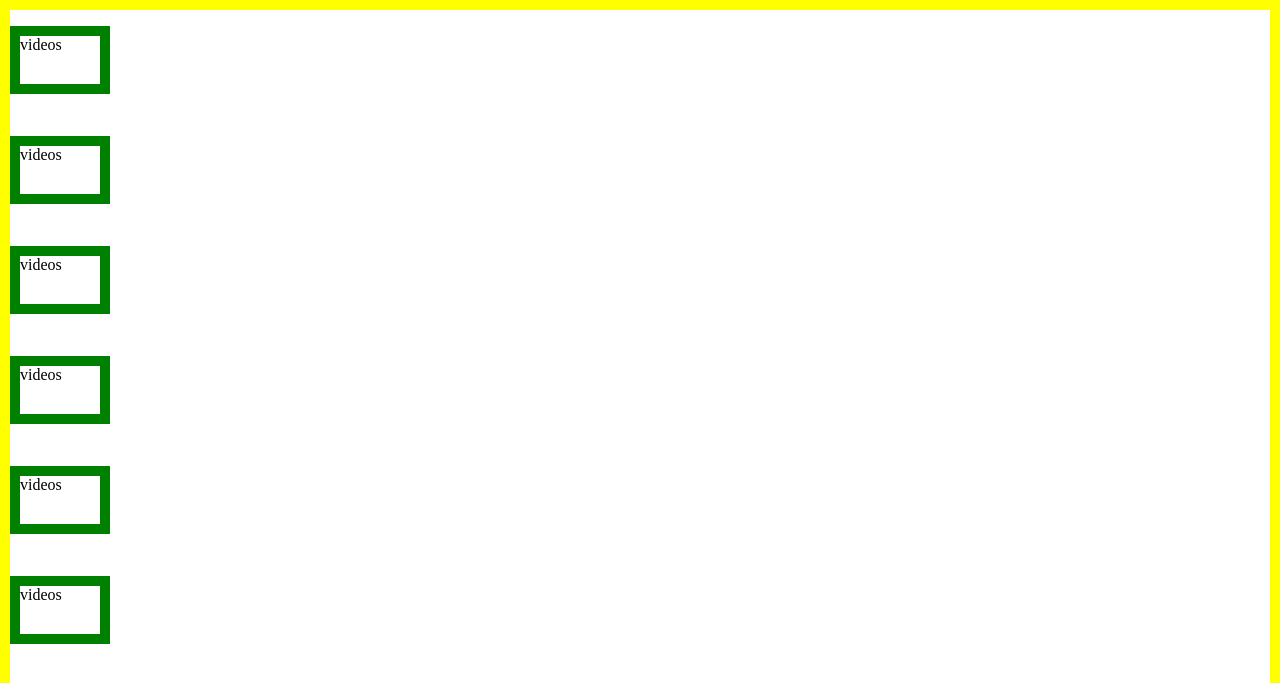
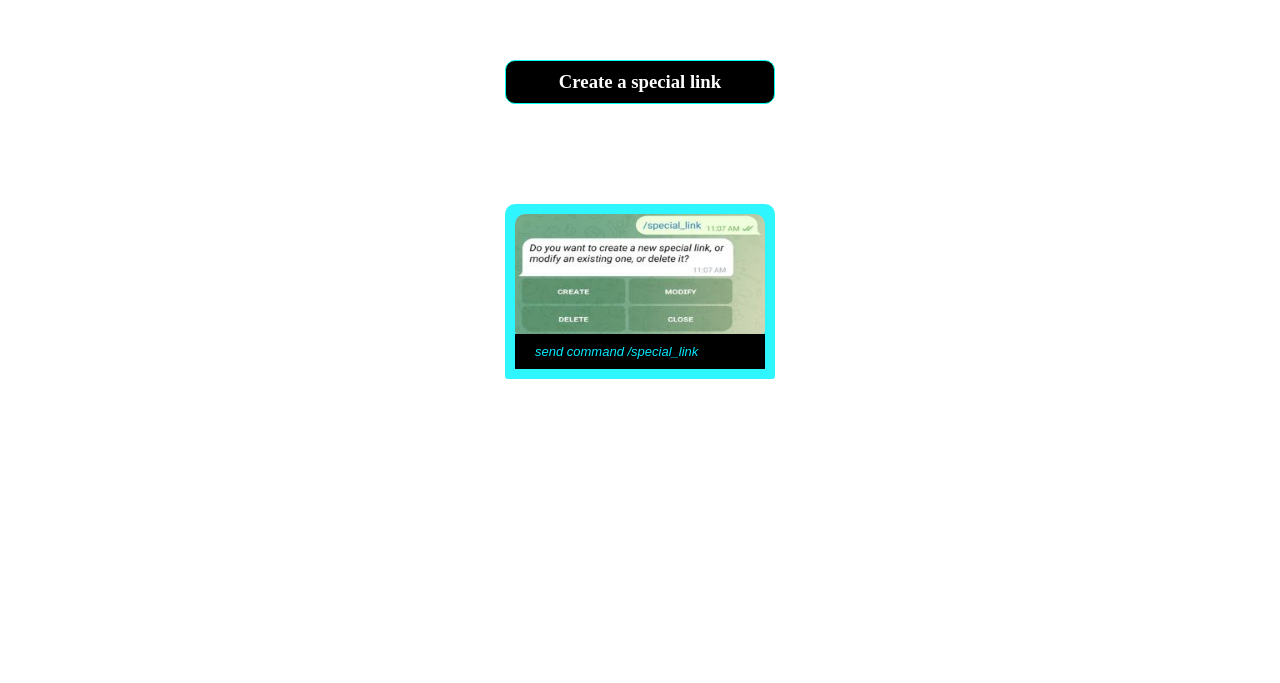
Before and after one commit to mdbotz-tutorial/mdbotz-tutorial.github.io, a plain HTML site: page web.html in a window 1280 px wide. Shown: the part 76-759 px from the top of the page. Drawn offline with Linux system fonts and the light colour scheme.

Commit message:
enbw testsd

```diff
--- a/web.css
+++ b/web.css
@@ -1,7 +1,8 @@
 
 body {
     margin: 0;
-    height: 100vh;
+    min-height: 100vh;
+    /* background-color: rgba(0, 0, 0, 0.79) */
 }
 
 .container {
@@ -67,13 +68,73 @@ body {
 
 .tutorial {
     display: grid;
-    grid-auto-rows: 100px 100px 100px;
-    grid-auto-columns: 100px 100px 100px;
-    border: 10px solid yellow;
-    row-gap: 10px;
-    column-gap: 10px;
+    /* grid-auto-rows: 10px;
+    grid-auto-columns:  10px; */
+    /* grid-template-rows: 1fr 2fr 6fr; */
+    border: 10px solid rgb(255, 255, 255);
+    /* row-gap: 10px; */
+    /* column-gap: 10px; */
+    margin: 50px 10px 10px 10px;
+    /* row-gap: 10px; */
+    /* padding: 10px */
+    justify-content: center;
 }
 
-.tutorial > p{
-    border: 10px solid green
+.tutorials {
+    display: flex;
+    flex-direction: column;
+    background-color: rgba(8, 243, 255, 0.838);
+    border-radius: 10px 10px 3px 3px;
+    overflow: hidden;
+    backdrop-filter: blur(10px);
+    max-width: fit-content;
+    border: 10px solid rgba(255, 255, 255, 0);
+
+
 }
+
+.tutorials > p {
+    margin: 0;
+    padding: 0;
+    color: rgb(0, 233, 254);
+    font-family:  sans-serif;
+    font-style: italic;
+    text-indent: 10px;
+    background-color: rgb(0, 0, 0);
+    /* display: inline; */
+    max-width: 250px;
+    padding-top: 10px;
+    font-size: small;
+    /* display: inline-block; */
+    /* top: 10px; */
+    position: relative;
+    /* margin: 3px; */
+    padding: 10px;
+}
+
+.tutorials > img {
+    width: 250px;
+    height: 120px;
+    border: 0px solid grey;
+    border-radius: 10px 10px 3px 3px;
+    margin: 0px;
+}
+
+.question{
+    text-align: center;
+    background-color: rgb(0, 0, 0);
+    padding: 0px;
+    margin: 0px;
+    margin-bottom: 100px;
+    color: rgb(255, 255, 255);
+    border: 1px solid rgb(0, 255, 238);
+    border-radius: 10px;
+    padding: 10px 10px 10px 10px;
+
+}
+/*
+@media(max-width: 800px){
+    .tutorial{
+        width:60px;
+    }
+} */
--- a/web.html
+++ b/web.html
@@ -13,21 +13,11 @@
            <h3 class="company-2" id="company">BOTZ</h3>
         </div>
         <div class="tutorial">
-             <p>videos</p>
-             <p>videos</p>
-             <p>videos</p>
-             <p>videos</p>
-             <p>videos</p>
-             <p>videos</p>
-             <p>videos</p>
-             <p>videos</p>
-             <p>videos</p>
-             <p>videos</p>
-             <p>videos</p>
-             <p>videos</p>
-             <p>videos</p>
-
-             <p>videos</p>
+            <h3 class="question">Create a special link</h3>
+            <div class="tutorials">
+             <img class="tutorial-img" src="tut-1.jpg" alt="tutorial 1 image">
+             <p>send command /special_link </p>
+             </div>
         </div>
 
    </body>
```
